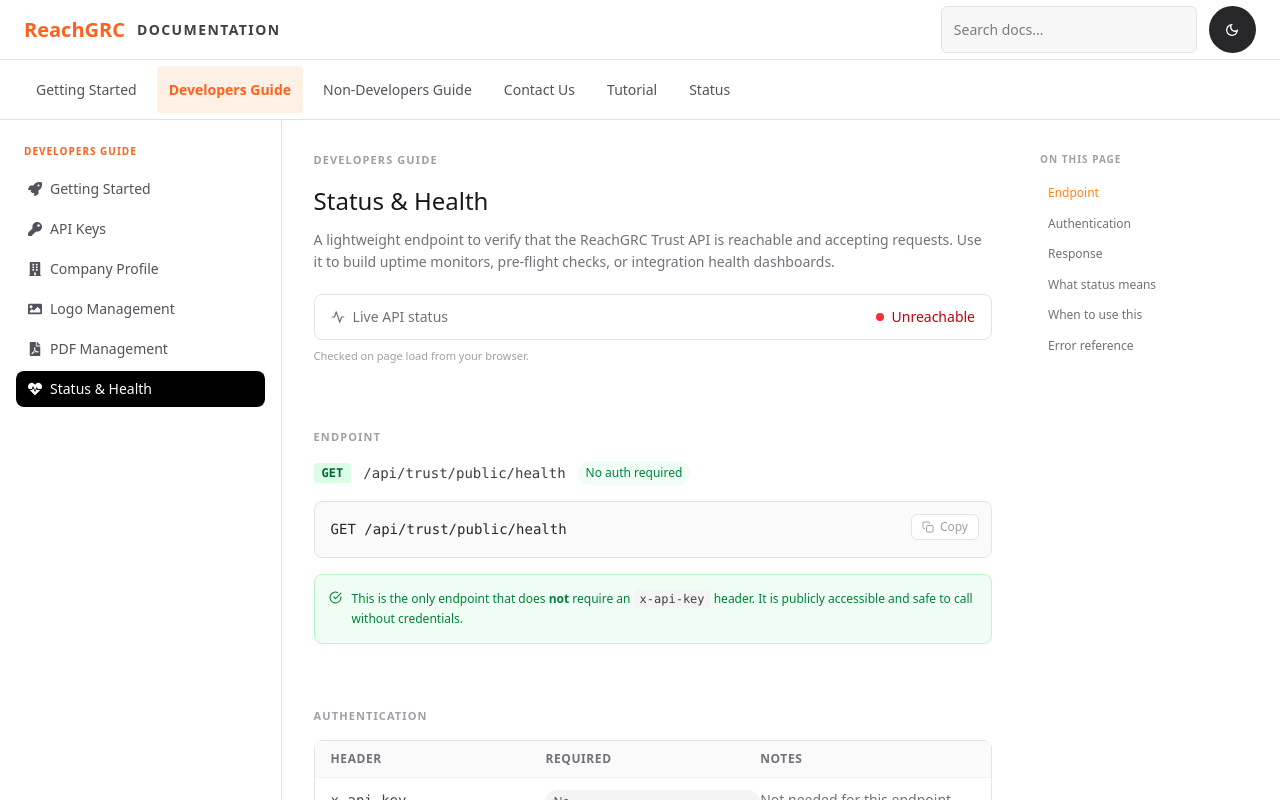
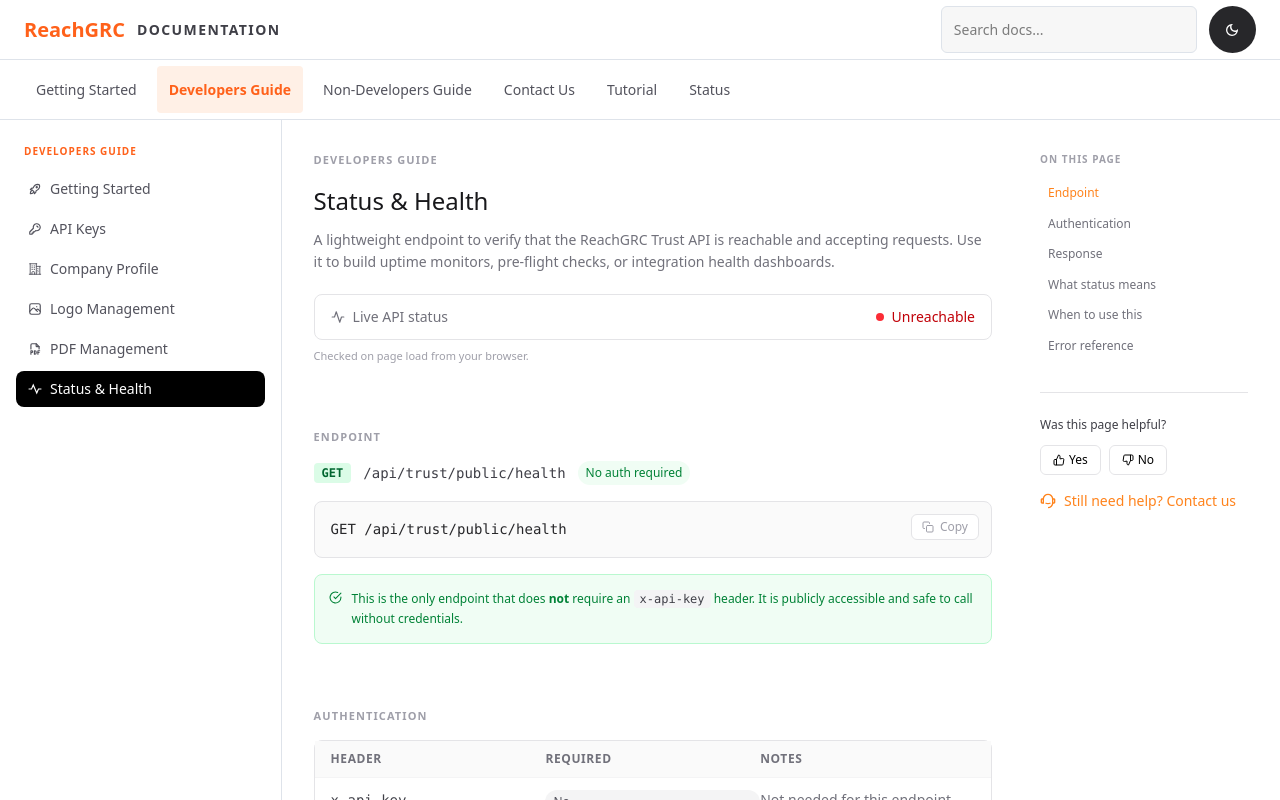
Before and after one commit to aksharkh/ReachGRC-Trust--F, a React (Vite) app: page /docs/developers-guide/status in a window 1280 px wide. Built offline with nearby package versions, Linux system fonts and the light colour scheme; no server answers.

Commit message:
updated icons

```diff
--- a/src/components/DocumentsComponent/DeveloperGuideComponents/ApiKey.tsx
+++ b/src/components/DocumentsComponent/DeveloperGuideComponents/ApiKey.tsx
@@ -22,6 +22,9 @@
 import { RxCross2 } from "react-icons/rx";
 import { SiTicktick } from "react-icons/si";
 
+import { Link } from "react-router-dom";
+import { FiThumbsUp, FiThumbsDown } from "react-icons/fi";
+import { RiCustomerService2Line } from "react-icons/ri";
 // ─── Shared sub-components ───────────────────────────────────────────────────
 
 const SectionTitle = ({ children }: { children: string }) => (
@@ -215,6 +218,35 @@
           </li>
         ))}
       </ul>
+      <div className="mt-8 pt-6 border-t border-zinc-200 dark:border-zinc-800">
+  <p className="text-xs font-medium text-zinc-700 dark:text-zinc-300 mb-3">
+    Was this page helpful?
+  </p>
+
+  <div className="flex gap-2 mb-4">
+    <button
+      className="flex items-center gap-1 px-3 py-1.5 text-xs rounded-md border border-zinc-200 dark:border-zinc-700 dark:text-zinc-300 hover:border-[#ff831c] hover:text-[#ff831c] transition-all cursor-pointer"
+    >
+      <FiThumbsUp size={12} />
+      Yes
+    </button>
+
+    <button
+      className="flex items-center gap-1 px-3 py-1.5 text-xs rounded-md border border-zinc-200 dark:text-zinc-300 dark:border-zinc-700 hover:border-[#ff831c] hover:text-[#ff831c] transition-all cursor-pointer"
+    >
+      <FiThumbsDown size={12} />
+      No
+    </button>
+  </div>
+
+  <Link
+    to="/docs/contact-us"
+    className="flex items-center gap-2 text-sm text-[#ff831c] hover:underline"
+  >
+    <RiCustomerService2Line size={16} />
+    Still need help? Contact us
+  </Link>
+</div>
     </aside>
   );
 };
--- a/src/components/DocumentsComponent/DeveloperGuideComponents/CompanyProfile.tsx
+++ b/src/components/DocumentsComponent/DeveloperGuideComponents/CompanyProfile.tsx
@@ -8,6 +8,8 @@
 } from "react-icons/fi";
 import { MdOutlineSecurity } from "react-icons/md";
 
+import { FiThumbsUp, FiThumbsDown } from "react-icons/fi";
+import { RiCustomerService2Line } from "react-icons/ri";
 // ─── Shared sub-components ───────────────────────────────────────────────────
 
 const SectionTitle = ({ children }: { children: React.ReactNode }) => (
@@ -125,6 +127,35 @@
           </li>
         ))}
       </ul>
+      <div className="mt-8 pt-6 border-t border-zinc-200 dark:border-zinc-800">
+  <p className="text-xs font-medium text-zinc-700 dark:text-zinc-300 mb-3">
+    Was this page helpful?
+  </p>
+
+  <div className="flex gap-2 mb-4">
+    <button
+      className="flex items-center gap-1 px-3 py-1.5 text-xs rounded-md border border-zinc-200 dark:border-zinc-700 dark:text-zinc-300 hover:border-[#ff831c] hover:text-[#ff831c] transition-all cursor-pointer"
+    >
+      <FiThumbsUp size={12} />
+      Yes
+    </button>
+
+    <button
+      className="flex items-center gap-1 px-3 py-1.5 text-xs rounded-md border border-zinc-200 dark:text-zinc-300 dark:border-zinc-700 hover:border-[#ff831c] hover:text-[#ff831c] transition-all cursor-pointer"
+    >
+      <FiThumbsDown size={12} />
+      No
+    </button>
+  </div>
+
+  <Link
+    to="/docs/contact-us"
+    className="flex items-center gap-2 text-sm text-[#ff831c] hover:underline"
+  >
+    <RiCustomerService2Line size={16} />
+    Still need help? Contact us
+  </Link>
+</div>
     </aside>
   );
 };
--- a/src/components/DocumentsComponent/DeveloperGuideComponents/GettingStarted.tsx
+++ b/src/components/DocumentsComponent/DeveloperGuideComponents/GettingStarted.tsx
@@ -13,6 +13,10 @@
   FiCopy,
   FiCheck,
 } from "react-icons/fi";
+
+import { Link } from "react-router-dom";
+import { FiThumbsUp, FiThumbsDown } from "react-icons/fi";
+import { RiCustomerService2Line } from "react-icons/ri";
 
 const CodeBlock = ({ children }: { children: string }) => {
   const [copied, setCopied] = useState(false);
@@ -129,6 +133,35 @@
           </li>
         ))}
       </ul>
+      <div className="mt-8 pt-6 border-t border-zinc-200 dark:border-zinc-800">
+  <p className="text-xs font-medium text-zinc-700 dark:text-zinc-300 mb-3">
+    Was this page helpful?
+  </p>
+
+  <div className="flex gap-2 mb-4">
+    <button
+      className="flex items-center gap-1 px-3 py-1.5 text-xs rounded-md border border-zinc-200 dark:border-zinc-700 dark:text-zinc-300 hover:border-[#ff831c] hover:text-[#ff831c] transition-all cursor-pointer"
+    >
+      <FiThumbsUp size={12} />
+      Yes
+    </button>
+
+    <button
+      className="flex items-center gap-1 px-3 py-1.5 text-xs rounded-md border border-zinc-200 dark:text-zinc-300 dark:border-zinc-700 hover:border-[#ff831c] hover:text-[#ff831c] transition-all cursor-pointer"
+    >
+      <FiThumbsDown size={12} />
+      No
+    </button>
+  </div>
+
+  <Link
+    to="/docs/contact-us"
+    className="flex items-center gap-2 text-sm text-[#ff831c] hover:underline"
+  >
+    <RiCustomerService2Line size={16} />
+    Still need help? Contact us
+  </Link>
+</div>
     </aside>
   );
 };
@@ -185,7 +218,7 @@
               step: "✓",
               label: "You're ready to make API calls",
               desc: "Include the key in every request using the x-api-key header as shown in the next section.",
-              active: false,
+              active: true,
             },
           ].map((item, i) => (
             <div key={i} className="relative mb-6 last:mb-0">
@@ -194,7 +227,11 @@
                   item.active
                     ? "bg-[#ff831c] text-white"
                     : "bg-zinc-300 dark:bg-zinc-600 text-zinc-600 dark:text-zinc-300"
-                }`}
+                }
+                ${
+                  item.step == "✓"? "bg-green-500 text-white":""
+                }
+                `}
               >
                 {item.step}
               </div>
--- a/src/components/DocumentsComponent/DeveloperGuideComponents/LogoManagement.tsx
+++ b/src/components/DocumentsComponent/DeveloperGuideComponents/LogoManagement.tsx
@@ -5,6 +5,9 @@
   FiTrash2, FiUpload, FiEdit, FiList,
 } from "react-icons/fi";
 import { MdOutlineSecurity } from "react-icons/md";
+
+import { FiThumbsUp, FiThumbsDown } from "react-icons/fi";
+import { RiCustomerService2Line } from "react-icons/ri";
 
 // ─── Shared ──────────────────────────────────────────────────────────────────
 
@@ -286,6 +289,35 @@
           </li>
         ))}
       </ul>
+      <div className="mt-8 pt-6 border-t border-zinc-200 dark:border-zinc-800">
+        <p className="text-xs font-medium text-zinc-700 dark:text-zinc-300 mb-3">
+          Was this page helpful?
+        </p>
+
+        <div className="flex gap-2 mb-4">
+          <button
+            className="flex items-center gap-1 px-3 py-1.5 text-xs rounded-md border border-zinc-200 dark:border-zinc-700 dark:text-zinc-300 hover:border-[#ff831c] hover:text-[#ff831c] transition-all cursor-pointer"
+          >
+            <FiThumbsUp size={12} />
+            Yes
+          </button>
+
+          <button
+            className="flex items-center gap-1 px-3 py-1.5 text-xs rounded-md border border-zinc-200 dark:text-zinc-300 dark:border-zinc-700 hover:border-[#ff831c] hover:text-[#ff831c] transition-all cursor-pointer"
+          >
+            <FiThumbsDown size={12} />
+            No
+          </button>
+        </div>
+
+        <Link
+          to="/docs/contact-us"
+          className="flex items-center gap-2 text-sm text-[#ff831c] hover:underline"
+        >
+          <RiCustomerService2Line size={16} />
+          Still need help? Contact us
+        </Link>
+      </div>
     </aside>
   );
 };
--- a/src/components/DocumentsComponent/DeveloperGuideComponents/PdfManagement.tsx
+++ b/src/components/DocumentsComponent/DeveloperGuideComponents/PdfManagement.tsx
@@ -6,6 +6,8 @@
 } from "react-icons/fi";
 import { MdOutlineSecurity } from "react-icons/md";
 
+import { FiThumbsUp, FiThumbsDown } from "react-icons/fi";
+import { RiCustomerService2Line } from "react-icons/ri";
 // ─── Shared ──────────────────────────────────────────────────────────────────
 
 const SectionTitle = ({ children }: { children: React.ReactNode }) => (
@@ -262,6 +264,35 @@
           </li>
         ))}
       </ul>
+      <div className="mt-8 pt-6 border-t border-zinc-200 dark:border-zinc-800">
+        <p className="text-xs font-medium text-zinc-700 dark:text-zinc-300 mb-3">
+          Was this page helpful?
+        </p>
+
+        <div className="flex gap-2 mb-4">
+          <button
+            className="flex items-center gap-1 px-3 py-1.5 text-xs rounded-md border border-zinc-200 dark:border-zinc-700 dark:text-zinc-300 hover:border-[#ff831c] hover:text-[#ff831c] transition-all cursor-pointer"
+          >
+            <FiThumbsUp size={12} />
+            Yes
+          </button>
+
+          <button
+            className="flex items-center gap-1 px-3 py-1.5 text-xs rounded-md border border-zinc-200 dark:text-zinc-300 dark:border-zinc-700 hover:border-[#ff831c] hover:text-[#ff831c] transition-all cursor-pointer"
+          >
+            <FiThumbsDown size={12} />
+            No
+          </button>
+        </div>
+
+        <Link
+          to="/docs/contact-us"
+          className="flex items-center gap-2 text-sm text-[#ff831c] hover:underline"
+        >
+          <RiCustomerService2Line size={16} />
+          Still need help? Contact us
+        </Link>
+      </div>
     </aside>
   );
 };
--- a/src/components/DocumentsComponent/DeveloperGuideComponents/StatusHealth.tsx
+++ b/src/components/DocumentsComponent/DeveloperGuideComponents/StatusHealth.tsx
@@ -4,6 +4,9 @@
   FiCheckCircle, FiXCircle, FiClock,
 } from "react-icons/fi";
 
+import { Link } from "react-router-dom";
+import { FiThumbsUp, FiThumbsDown } from "react-icons/fi";
+import { RiCustomerService2Line } from "react-icons/ri";
 // ─── Shared ──────────────────────────────────────────────────────────────────
 
 const SectionTitle = ({ children }: { children: React.ReactNode }) => (
@@ -141,6 +144,35 @@
           </li>
         ))}
       </ul>
+      <div className="mt-8 pt-6 border-t border-zinc-200 dark:border-zinc-800">
+  <p className="text-xs font-medium text-zinc-700 dark:text-zinc-300 mb-3">
+    Was this page helpful?
+  </p>
+
+  <div className="flex gap-2 mb-4">
+    <button
+      className="flex items-center gap-1 px-3 py-1.5 text-xs rounded-md border border-zinc-200 dark:border-zinc-700 dark:text-zinc-300 hover:border-[#ff831c] hover:text-[#ff831c] transition-all cursor-pointer"
+    >
+      <FiThumbsUp size={12} />
+      Yes
+    </button>
+
+    <button
+      className="flex items-center gap-1 px-3 py-1.5 text-xs rounded-md border border-zinc-200 dark:text-zinc-300 dark:border-zinc-700 hover:border-[#ff831c] hover:text-[#ff831c] transition-all cursor-pointer"
+    >
+      <FiThumbsDown size={12} />
+      No
+    </button>
+  </div>
+
+  <Link
+    to="/docs/contact-us"
+    className="flex items-center gap-2 text-sm text-[#ff831c] hover:underline"
+  >
+    <RiCustomerService2Line size={16} />
+    Still need help? Contact us
+  </Link>
+</div>
     </aside>
   );
 };
--- a/src/components/DocumentsComponent/DeveloperGuideComponents/developerGuide.tsx
+++ b/src/components/DocumentsComponent/DeveloperGuideComponents/developerGuide.tsx
@@ -1,36 +1,40 @@
-// src/docs/developerGuideItems.tsx
 
-import { FaRocket, FaKey, FaBuilding, FaImage, FaFilePdf, FaHeartbeat } from "react-icons/fa";
+import { TbRocket } from "react-icons/tb";
+import { HiOutlineKey } from "react-icons/hi";
+import { HiOutlineBuildingOffice2 } from "react-icons/hi2";
+import { TbPhoto } from "react-icons/tb";
+import { TbFileTypePdf } from "react-icons/tb";
+import { RiPulseLine } from "react-icons/ri";
 
 export const developerGuideItems = [
   {
     label: "Getting Started",
     path: "get-started",
-    icon: <FaRocket />
+    icon: <TbRocket />
   },
   {
     label: "API Keys",
     path: "api-keys",
-    icon: <FaKey />
+    icon: <HiOutlineKey />
   },
   {
     label: "Company Profile",
     path: "company-profile",
-    icon: <FaBuilding />
+    icon: <HiOutlineBuildingOffice2/>
   },
   {
     label: "Logo Management",
     path: "logo-management",
-    icon: <FaImage />
+    icon: <TbPhoto />
   },
   {
     label: "PDF Management",
     path: "pdf-management",
-    icon: <FaFilePdf />
+    icon: <TbFileTypePdf/>
   },
   {
     label: "Status & Health",
     path: "status",
-    icon: <FaHeartbeat />
+    icon: <RiPulseLine/>
   }
 ];
```
Also changed, not shown: src/components/DocumentsComponent/GettingStartedComponents/ContactUs.tsx (+12 -6 lines), src/components/DocumentsComponent/GettingStartedComponents/GettingStarted.tsx (+17 -11 lines).
